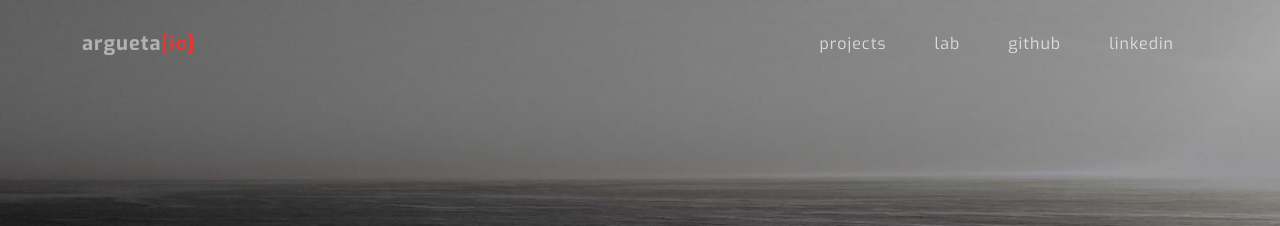
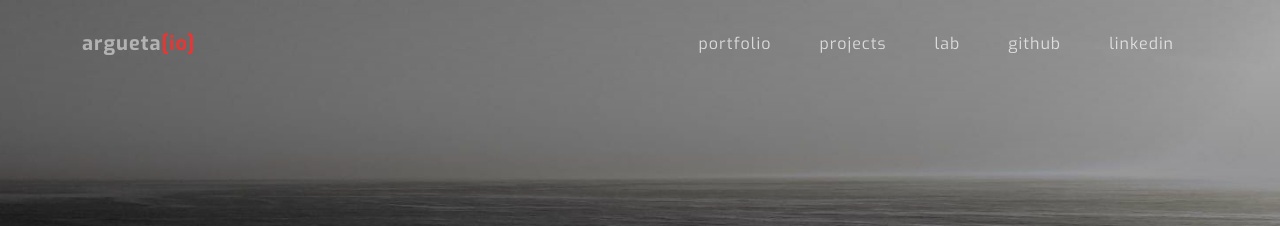
Before and after one commit to argueta-xyz/argueta-xyz.github.io, a Jekyll site: the page built from index.html, in a window 1280 px wide. Shown: the top 226 px of the page. Built offline with Jekyll 4.4.1, drawn with Linux system fonts in a browser that asks for light colours; nearby versions of some CDN libraries; a script that is not in the unit is left out; comment, search, counter and statistics services are not loaded.

Commit message:
Add portfolio to navbar

```diff
--- a/_data/navbar.yml
+++ b/_data/navbar.yml
@@ -1,3 +1,5 @@
+- name: Portfolio
+  link: https://portfolio.argueta.io
 - name: Projects
   link: "/#projects"
 - name: Lab
```
